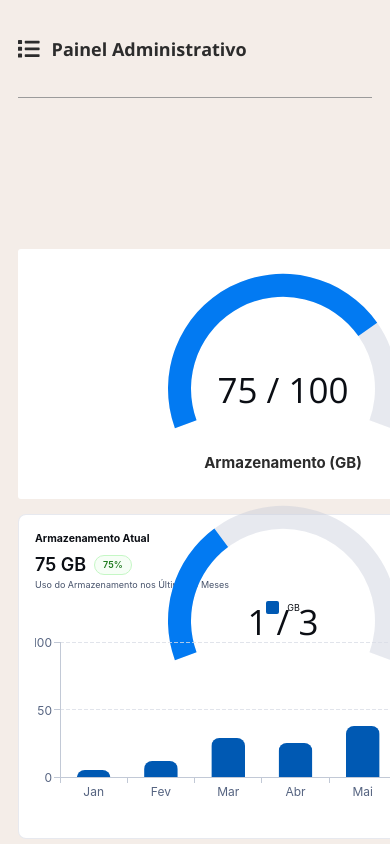
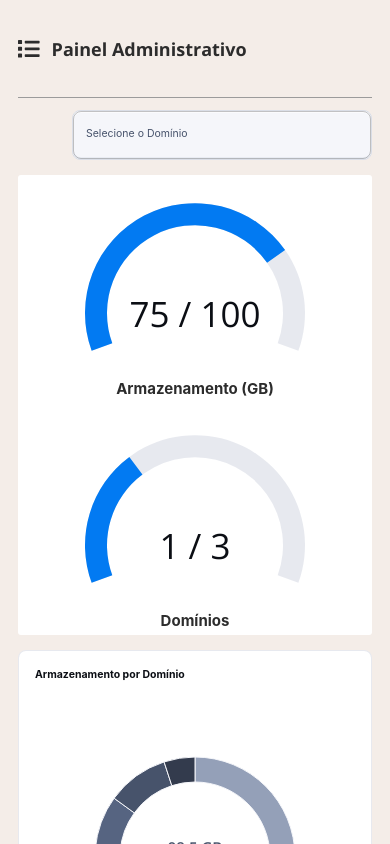
Before and after one commit to viniccius-dev/frontend-govpress, a React (Vite) app: page /panel in a window 390 px wide. Built offline with nearby package versions, Linux system fonts and the light colour scheme; some icons are missing.

Commit message:
Responsividade tela de painel administrativo

```diff
--- a/src/pages/Panel/index.jsx
+++ b/src/pages/Panel/index.jsx
@@ -54,7 +54,7 @@ export function Panel(props) {
                             value={75}
                             startAngle={-110}
                             endAngle={110}
-                            width={250}
+                            width={240}
                             height={200}
                             text={`${75} / 100`} // custom text
                             sx={{
@@ -78,7 +78,7 @@ export function Panel(props) {
                             value={1/3*100}
                             startAngle={-110}
                             endAngle={110}
-                            width={250}
+                            width={240}
                             height={200}
                             text={`${1} / 3`} // custom text
                             sx={{
--- a/src/pages/Panel/styles.js
+++ b/src/pages/Panel/styles.js
@@ -6,13 +6,8 @@ export const Container = styled.div`
     overflow-y: auto;
     grid-area: content;
 
-    display: grid;
-    grid-template-columns: 530px auto;
-    grid-template-rows: auto 250px 240px;
-    grid-template-areas:
-        "selectDomain selectDomain"
-        "gaugeChars linearProgressChar"
-        "barChar linearProgressChar";
+    display: flex;
+    flex-direction: column;
     gap: 15px;
 
     .selectDomain {
@@ -21,6 +16,8 @@ export const Container = styled.div`
 
     .gaugeChars {
         grid-area: gaugeChars;
+        display: flex;
+        justify-content: space-around;
     }
 
     .barChar {
@@ -29,6 +26,16 @@ export const Container = styled.div`
 
     .linearProgressChar {
         grid-area: linearProgressChar;
+    }
+
+    @media (min-width: ${DEVICE_BREAKPOINTS.XL}) {
+        display: grid;
+        grid-template-columns: 530px auto;
+        grid-template-rows: auto 250px 240px;
+        grid-template-areas:
+            "selectDomain selectDomain"
+            "gaugeChars linearProgressChar"
+            "barChar linearProgressChar";
     }
 `;
 
--- a/src/styles/materialTheme.jsx
+++ b/src/styles/materialTheme.jsx
@@ -24,7 +24,7 @@ export const muiTheme = {
     styleOverrides: {
       root: {
         '&.Mui-focused .MuiOutlinedInput-notchedOutline': {
-          border: '2px solid #737373'
+          border: '1px solid #737373'
         },
         '&.Mui-focused': {
           boxShadow: 'none',
```
